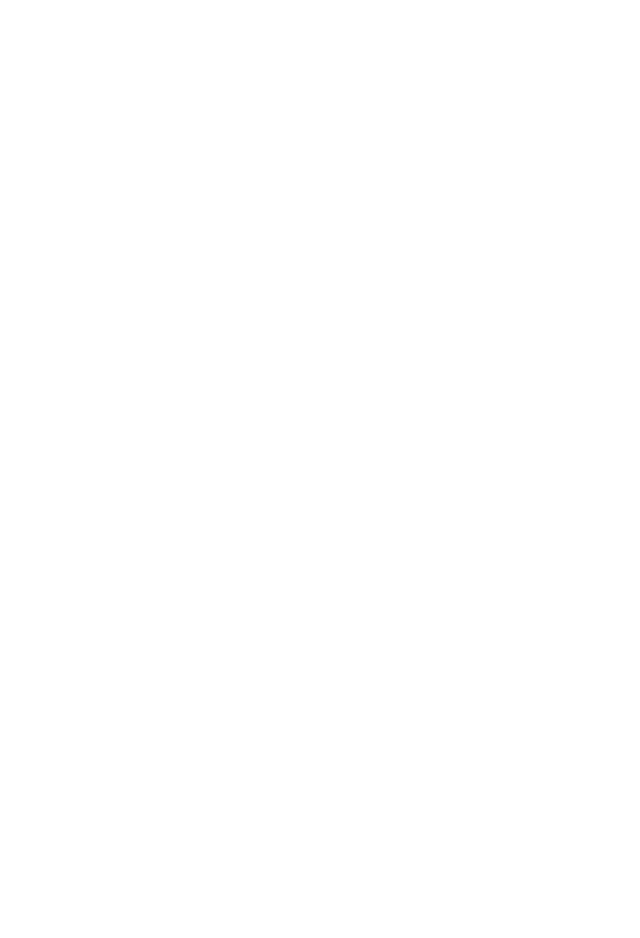
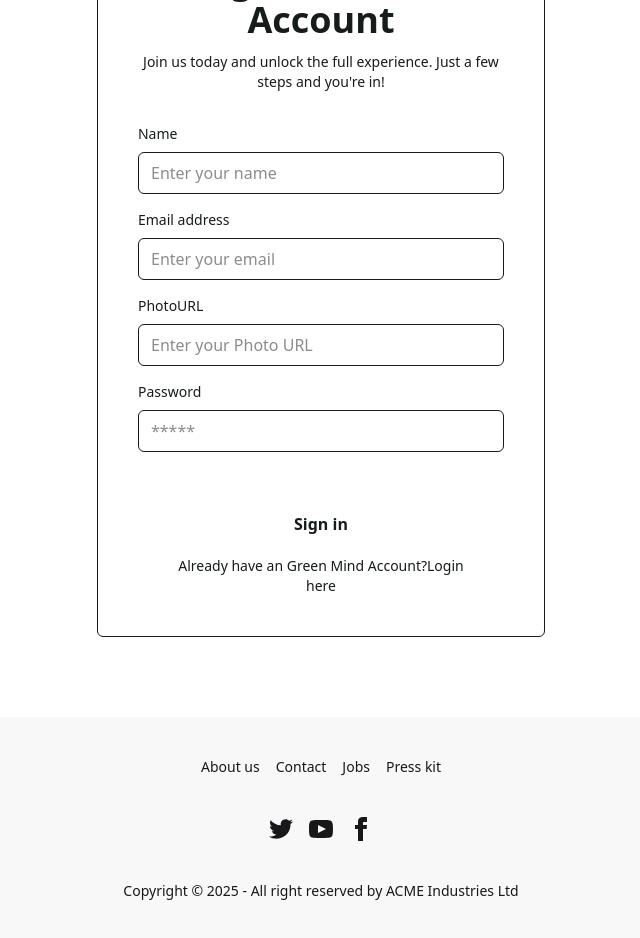
Before and after one commit to mahatab6/GreenMind, a React (Vite) app: page /register in a window 1280 px wide. Before the commit this address had no page. Shown: the part 240-1178 px from the top of the page, without its empty margins (319-959 px from the left). Before the commit the page ends 800 px from the top, so only its background shows below. Built offline with nearby package versions, Linux system fonts and the light colour scheme.

Commit message:
login and register page add

```diff
--- a/src/components/MainLayout.jsx
+++ b/src/components/MainLayout.jsx
@@ -1,12 +1,14 @@
 import React from 'react';
 import Navbar from './Navbar';
 import { Outlet } from 'react-router';
+import Footer from '../pages/Footer';
 
 const MainLayout = () => {
     return (
         <div>
             <Navbar/>
             <Outlet/>
+            <Footer/>
         </div>
     );
 };
--- a/src/components/Navbar.jsx
+++ b/src/components/Navbar.jsx
@@ -1,5 +1,5 @@
 import React from 'react';
-import { NavLink } from 'react-router';
+import { Link, NavLink } from 'react-router';
 import green from '../assets/GreenMind.png'
 import ThemeToggle from './ThemeToggle';
 
@@ -7,13 +7,13 @@ const Navbar = () => {
       const link = (
             <>
             <li>
-                <NavLink className={({isActive}) => isActive ? "border-b-2": '' }>Home</NavLink>
+                <NavLink to="/" className={({isActive}) => isActive ? "border-b-2": '' }>Home</NavLink>
             </li>
             <li>
                 <NavLink className={({isActive}) => isActive ? "border-b-2": '' }>All Plants</NavLink>
             </li>
             <li>
-                <NavLink className={({isActive}) => isActive ? "border-b-2": '' }>Add Plant</NavLink>
+                <NavLink to="/add-plant" className={({isActive}) => isActive ? "border-b-2": '' }>Add Plant</NavLink>
 
             </li>
             <li>
@@ -36,7 +36,7 @@ const Navbar = () => {
                     </ul>
                     </div>
                     <div className='flex items-center'>
-                        <img className='w-[50px]' src={green} alt="" />
+                        <img className='w-[50px] ' src={green} alt="" />
                         <a className=" text-xl">GreenMind</a>
                     </div>
 
@@ -48,8 +48,9 @@ const Navbar = () => {
                 </div>
                 <div className="navbar-end gap-2">
                     <ThemeToggle/>
-                    <a className="btn">Login</a>
-                    <a className="btn">Register</a>
+                    <Link to="/login" className='btn'>Login</Link>
+                    <Link to="/register" className='btn'>Register</Link>
+
                 </div>
             </div>
         </div>
--- a/src/homeLayout/Slider.jsx
+++ b/src/homeLayout/Slider.jsx
@@ -55,7 +55,7 @@ const Slider = () => {
                     <SwiperSlide>
                            <div className="relative">
                                     <div
-                                        className="absolute inset-0 rounded-b-xl mb-5"style={{background: `url(${bg2})`, backgroundSize: 'cover',backgroundPosition: 'center',filter: 'brightness(60%)',zIndex: 0,}}
+                                        className="absolute inset-0 rounded-b-xl mb-5"style={{background: `url(${bg3})`, backgroundSize: 'cover',backgroundPosition: 'center',filter: 'brightness(60%)',zIndex: 0,}}
                                     ></div>
                                     <div className="relative z-10 flex flex-col-reverse md:flex-row py-20 items-center px-8">
                                         <div className="text-white md:px-10">
@@ -76,7 +76,7 @@ const Slider = () => {
                     <SwiperSlide>
                             <div className="relative">
                                         <div
-                                            className="absolute inset-0 rounded-b-xl mb-5"style={{background: `url(${bg3})`, backgroundSize: 'cover',backgroundPosition: 'center',filter: 'brightness(60%)',zIndex: 0,}}
+                                            className="absolute inset-0 rounded-b-xl mb-5"style={{background: `url(${bg2})`, backgroundSize: 'cover',backgroundPosition: 'center',filter: 'brightness(60%)',zIndex: 0,}}
                                         ></div>
                                         <div className="relative z-10 flex flex-col-reverse md:flex-row py-20 items-center px-8">
                                             <div className="text-white md:px-10">
--- /dev/null
+++ b/src/pages/AddPlant.jsx
@@ -0,0 +1,18 @@
+import React from 'react';
+
+const AddPlant = () => {
+    return (
+        <div>
+            <div className='text-center space-y-2'>
+                <h1 className='text-xl md:text-3xl font-semibold'>Add a New Plant to Your Green Family</h1>
+                <p className='text-base font-normal'>Keep your plant collection growing! Enter the details below to start tracking and caring for your newest leafy friend.</p>
+            </div>
+
+            <form >
+
+            </form>
+        </div>
+    );
+};
+
+export default AddPlant;
--- /dev/null
+++ b/src/pages/Footer.jsx
@@ -0,0 +1,58 @@
+import React from 'react';
+
+const Footer = () => {
+    return (
+        <div>
+            <footer className="footer footer-horizontal footer-center bg-base-200 text-base-content rounded p-10">
+                <nav className="grid grid-flow-col gap-4">
+                    <a className="link link-hover">About us</a>
+                    <a className="link link-hover">Contact</a>
+                    <a className="link link-hover">Jobs</a>
+                    <a className="link link-hover">Press kit</a>
+                </nav>
+                <nav>
+                    <div className="grid grid-flow-col gap-4">
+                    <a>
+                        <svg
+                        xmlns="http://www.w3.org/2000/svg"
+                        width="24"
+                        height="24"
+                        viewBox="0 0 24 24"
+                        className="fill-current">
+                        <path
+                            d="M24 4.557c-.883.392-1.832.656-2.828.775 1.017-.609 1.798-1.574 2.165-2.724-.951.564-2.005.974-3.127 1.195-.897-.957-2.178-1.555-3.594-1.555-3.179 0-5.515 2.966-4.797 6.045-4.091-.205-7.719-2.165-10.148-5.144-1.29 2.213-.669 5.108 1.523 6.574-.806-.026-1.566-.247-2.229-.616-.054 2.281 1.581 4.415 3.949 4.89-.693.188-1.452.232-2.224.084.626 1.956 2.444 3.379 4.6 3.419-2.07 1.623-4.678 2.348-7.29 2.04 2.179 1.397 4.768 2.212 7.548 2.212 9.142 0 14.307-7.721 13.995-14.646.962-.695 1.797-1.562 2.457-2.549z"></path>
+                        </svg>
+                    </a>
+                    <a>
+                        <svg
+                        xmlns="http://www.w3.org/2000/svg"
+                        width="24"
+                        height="24"
+                        viewBox="0 0 24 24"
+                        className="fill-current">
+                        <path
+                            d="M19.615 3.184c-3.604-.246-11.631-.245-15.23 0-3.897.266-4.356 2.62-4.385 8.816.029 6.185.484 8.549 4.385 8.816 3.6.245 11.626.246 15.23 0 3.897-.266 4.356-2.62 4.385-8.816-.029-6.185-.484-8.549-4.385-8.816zm-10.615 12.816v-8l8 3.993-8 4.007z"></path>
+                        </svg>
+                    </a>
+                    <a>
+                        <svg
+                        xmlns="http://www.w3.org/2000/svg"
+                        width="24"
+                        height="24"
+                        viewBox="0 0 24 24"
+                        className="fill-current">
+                        <path
+                            d="M9 8h-3v4h3v12h5v-12h3.642l.358-4h-4v-1.667c0-.955.192-1.333 1.115-1.333h2.885v-5h-3.808c-3.596 0-5.192 1.583-5.192 4.615v3.385z"></path>
+                        </svg>
+                    </a>
+                    </div>
+                </nav>
+                <aside>
+                    <p>Copyright © {new Date().getFullYear()} - All right reserved by ACME Industries Ltd</p>
+                </aside>
+            </footer>
+        </div>
+    );
+};
+
+export default Footer;
--- /dev/null
+++ b/src/pages/Login.jsx
@@ -0,0 +1,45 @@
+import React from 'react';
+import { Link } from 'react-router';
+
+const Login = () => {
+    return (
+<div className='w-11/12 mx-auto min-h-[calc(100vh-150px)]'>
+            <div className="flex flex-col mx-auto border-1 justify-items-center my-5 md:my-20 max-w-md p-6 rounded-md sm:p-10 ">
+                <div className="mb-8 text-center">
+                    <h1 className="my-3 text-4xl font-bold">Great to have you back!</h1>
+                </div>
+                <form noValidate="" action="" className="space-y-12">
+                    <div className="space-y-4">
+                        <button aria-label="Login with Google" type="button" className="flex items-center justify-center w-full p-4 space-x-4 border rounded-md focus:ring-2 focus:ring-offset-1 dark:border-gray-600 focus:dark:[#82B440]">
+                            <svg xmlns="http://www.w3.org/2000/svg" viewBox="0 0 32 32" className="w-5 h-5 fill-current">
+                                <path d="M16.318 13.714v5.484h9.078c-0.37 2.354-2.745 6.901-9.078 6.901-5.458 0-9.917-4.521-9.917-10.099s4.458-10.099 9.917-10.099c3.109 0 5.193 1.318 6.38 2.464l4.339-4.182c-2.786-2.599-6.396-4.182-10.719-4.182-8.844 0-16 7.151-16 16s7.156 16 16 16c9.234 0 15.365-6.49 15.365-15.635 0-1.052-0.115-1.854-0.255-2.651z"></path>
+                            </svg>
+                            <p>Login with Google</p>
+                        </button>
+                        <div>
+                            <label htmlFor="email" className="block mb-2 text-sm">Email address</label>
+                            <input type="email" name="email"  placeholder="Enter your email" className="w-full px-3 py-2 border rounded-md dark:border-gray-300 " />
+                        </div>
+                        <div>
+                            <div className="flex justify-between mb-2">
+                                <label htmlFor="password" className="text-sm">Password</label>
+                                <a rel="noopener noreferrer" href="#" className="text-xs hover:underline dark:text-gray-600">Forgot password?</a>
+                            </div>
+                            <input type="password" name="password" id="password" placeholder="*****" className="w-full px-3 py-2 border rounded-md dark:border-gray-300 " />
+                        </div>
+                    </div>
+                    <div className="space-y-2">
+                        <div>
+                            <button type="button" className="w-full px-8 py-3 font-semibold rounded-md dark:bg-[#82B440] dark:text-gray-50">Sign in</button>
+                        </div>
+                        <p className="px-6 text-sm text-center dark:text-gray-600">New here?
+                            <Link to="/register" className="hover:underline dark:text-blue-500">Register here</Link>
+                        </p>
+                    </div>
+                </form>
+            </div>
+        </div>
+    );
+};
+
+export default Login;
--- /dev/null
+++ b/src/pages/Register.jsx
@@ -0,0 +1,47 @@
+import React from 'react';
+import { Link } from 'react-router';
+
+const Register = () => {
+    return (
+        <div className='w-11/12 mx-auto min-h-[calc(100vh-150px)]'>
+            <div className="flex flex-col mx-auto border-1 justify-items-center my-5 md:my-20 max-w-md p-6 rounded-md sm:p-10 ">
+                <div className="mb-8 text-center">
+                    <h1 className="my-3 text-4xl font-bold">Register a New Account</h1>
+                    <p className="text-sm dark:text-gray-600">Join us today and unlock the full experience. Just a few steps and you're in!</p>
+                </div>
+                <form noValidate="" action="" className="space-y-12">
+                    <div className="space-y-4">
+                        <div>
+                            <label htmlFor="name" className="block mb-2 text-sm">Name</label>
+                            <input type="text" name="name"  placeholder="Enter your name" className="w-full px-3 py-2 border rounded-md dark:border-gray-300 " />
+                        </div>
+                        <div>
+                            <label htmlFor="email" className="block mb-2 text-sm">Email address</label>
+                            <input type="email" name="email"  placeholder="Enter your email" className="w-full px-3 py-2 border rounded-md dark:border-gray-300 " />
+                        </div>
+                        <div>
+                            <label htmlFor="email" className="block mb-2 text-sm">PhotoURL</label>
+                            <input type="text" name="photo"  placeholder="Enter your Photo URL" className="w-full px-3 py-2 border rounded-md dark:border-gray-300 " />
+                        </div>
+                        <div>
+                            <div className="flex justify-between mb-2">
+                                <label htmlFor="password" className="text-sm">Password</label>
+                            </div>
+                            <input type="password" name="password" id="password" placeholder="*****" className="w-full px-3 py-2 border rounded-md dark:border-gray-300 " />
+                        </div>
+                    </div>
+                    <div className="space-y-2">
+                        <div>
+                            <button type="button" className="w-full px-8 py-3 font-semibold rounded-md dark:bg-[#82B440] dark:text-gray-50">Sign in</button>
+                        </div>
+                        <p className="px-6 text-sm text-center dark:text-gray-600">Already have an Green Mind Account?
+                            <Link to="/login" className="hover:underline dark:text-blue-500">Login here</Link>
+                        </p>
+                    </div>
+                </form>
+            </div>
+        </div>
+    );
+};
+
+export default Register;
```
Also changed, not shown: src/root/Router.jsx (+15 -0 lines).
